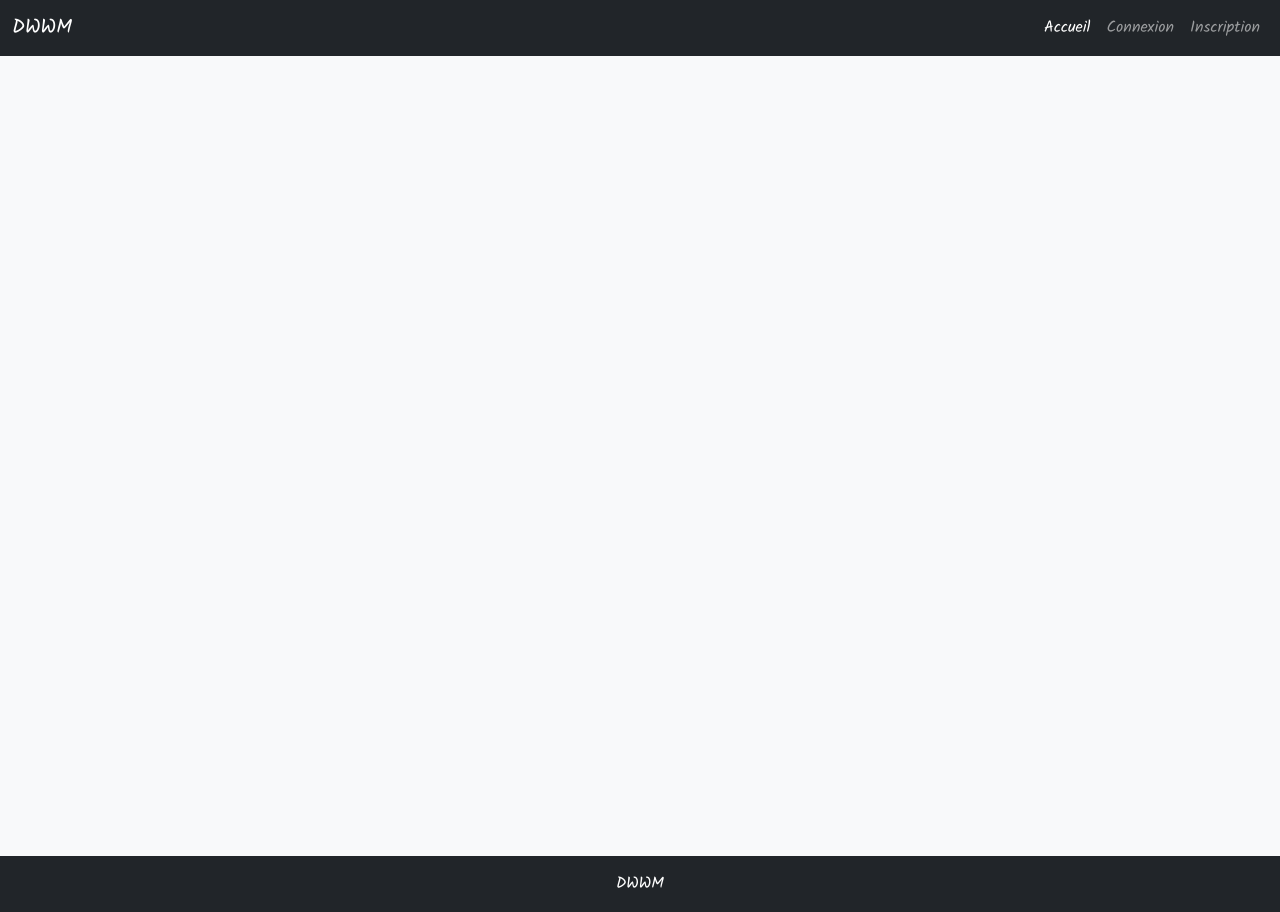
After one commit to jc-aziaha/dwwm1b_auth, a PHP site: template templates/layout/base_visitor.html.php in a window 1280 px wide. The commit adds this page. Run offline with PHP 8.4, Linux system fonts and the light colour scheme; the template is opened without the code that fills it, so the values that code supplies are empty; some libraries are stand-ins or nearby versions.

Commit message:
Rendu du 05/05/2022 matin

```diff
--- /dev/null
+++ b/public/styles/base.css
@@ -0,0 +1,9 @@
+*
+{
+    font-family: 'Kalam', cursive;
+}
+
+main
+{
+    min-height: 100vh;
+}
--- a/src/kernel.php
+++ b/src/kernel.php
@@ -28,6 +28,9 @@
     // Exécution du routeur
     $router_data = run();
 
+    // echo "<pre>";
+    // var_dump($router_data); die();
+
 
     // Le noyau demande au controller de lui retourner les données générées
     return getControllerData($router_data);
--- a/src/zion/routing/router.php
+++ b/src/zion/routing/router.php
@@ -123,5 +123,6 @@ declare(strict_types=1);
             }
         }
 
+        // Si la route ne match pas, le routeur retourne null comme valeur au kernel
         return null;
     }
--- /dev/null
+++ b/templates/layout/base_visitor.html.php
@@ -0,0 +1,63 @@
+<!DOCTYPE html>
+<html lang="en">
+    <head>
+        <meta charset="UTF-8">
+        <meta http-equiv="X-UA-Compatible" content="IE=edge">
+        <meta name="viewport" content="width=device-width, initial-scale=1.0">
+        <title>Document</title>
+
+        <!-- Google Font Links -->
+        <link rel="preconnect" href="https://fonts.googleapis.com">
+        <link rel="preconnect" href="https://fonts.gstatic.com" crossorigin>
+        <link href="https://fonts.googleapis.com/css2?family=Kalam&display=swap" rel="stylesheet">
+
+        <!-- Bootstrap 5 Link -->
+        <link href="https://cdn.jsdelivr.net/npm/bootstrap@5.1.3/dist/css/bootstrap.min.css" rel="stylesheet" integrity="sha384-1BmE4kWBq78iYhFldvKuhfTAU6auU8tT94WrHftjDbrCEXSU1oBoqyl2QvZ6jIW3" crossorigin="anonymous">
+
+        <!-- Base CSS  -->
+        <link rel="stylesheet" href="/styles/base.css">
+    </head>
+
+    <body class="bg-light">
+
+        <!-- Start Navbar -->
+        <nav class="navbar navbar-expand-lg navbar-dark bg-dark">
+            <div class="container-fluid">
+                <a class="navbar-brand" href="#">DWWM</a>
+                <button class="navbar-toggler" type="button" data-bs-toggle="collapse" data-bs-target="#navbarNav" aria-controls="navbarNav" aria-expanded="false" aria-label="Toggle navigation">
+                <span class="navbar-toggler-icon"></span>
+                </button>
+                <div class="collapse navbar-collapse" id="navbarNav">
+                    <ul class="navbar-nav ms-auto">
+                        <li class="nav-item">
+                            <a class="nav-link active" aria-current="page" href="#">Accueil</a>
+                        </li>
+                        <li class="nav-item">
+                            <a class="nav-link" href="#">Connexion</a>
+                        </li>
+                        <li class="nav-item">
+                            <a class="nav-link" href="#">Inscription</a>
+                        </li>
+                    </ul>
+                </div>
+            </div>
+        </nav>
+        <!-- End Navbar -->
+
+        <!-- Start the specific content for each page -->
+        <main role="main" class="container-fluid">
+            <?= $content ?? '' ?>
+        </main>
+        <!-- End the specific content for each page -->
+
+        <!-- Start Footer -->
+        <footer class="bg-dark text-center py-3">
+            <a href="" class="text-white text-decoration-none">DWWM</a>
+        </footer>
+        <!-- End Footer -->
+
+
+        <script src="https://cdn.jsdelivr.net/npm/@popperjs/core@2.10.2/dist/umd/popper.min.js" integrity="sha384-7+zCNj/IqJ95wo16oMtfsKbZ9ccEh31eOz1HGyDuCQ6wgnyJNSYdrPa03rtR1zdB" crossorigin="anonymous"></script>
+        <script src="https://cdn.jsdelivr.net/npm/bootstrap@5.1.3/dist/js/bootstrap.min.js" integrity="sha384-QJHtvGhmr9XOIpI6YVutG+2QOK9T+ZnN4kzFN1RtK3zEFEIsxhlmWl5/YESvpZ13" crossorigin="anonymous"></script>
+    </body>
+</html>
```
Also changed, not shown: config/constants.php (+10 -1 lines), src/controller/visitor/welcome/welcomeController.php (+3 -5 lines), src/zion/abstractController/abstractController.php (added, +29 -0 lines), templates/visitor/welcome/index.html.php (+7 -12 lines), config/routes.php (line endings or trailing spaces).
